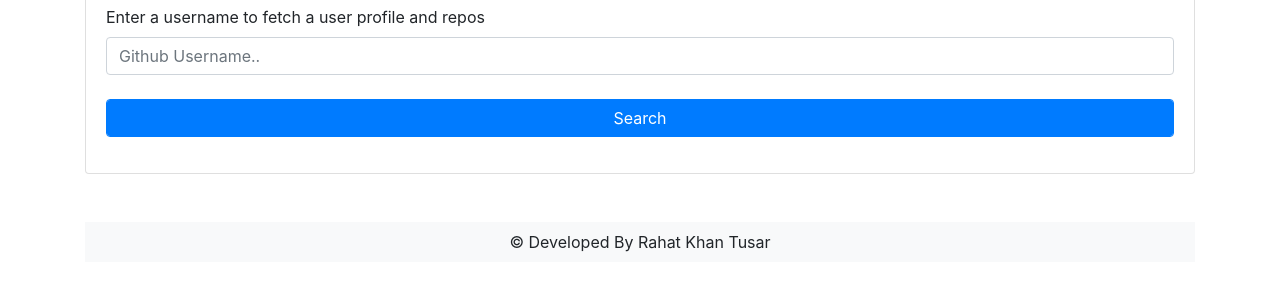
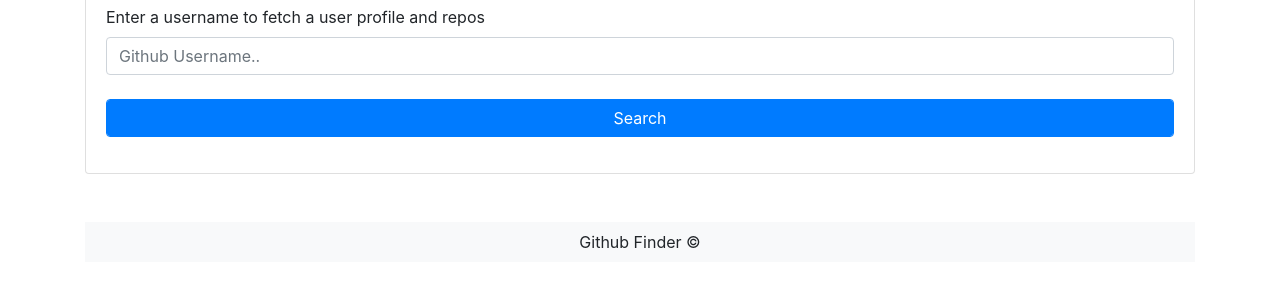
Before and after one commit to r3k4t/githubfinder.github.io, a plain HTML site: page index.html in a window 1280 px wide. Shown: the part 144-434 px from the top of the page. Drawn offline with nearby package versions, Linux system fonts and the light colour scheme.

Commit message:
Update index.html

```diff
--- a/index.html
+++ b/index.html
@@ -58,7 +58,7 @@
         </div>
 
         <div class="mt-5 p-2 text-center bg-light">
-             &copy; Developed By Rahat Khan Tusar
+           Github Finder  &copy;
         </div>
     </div>
 
```
